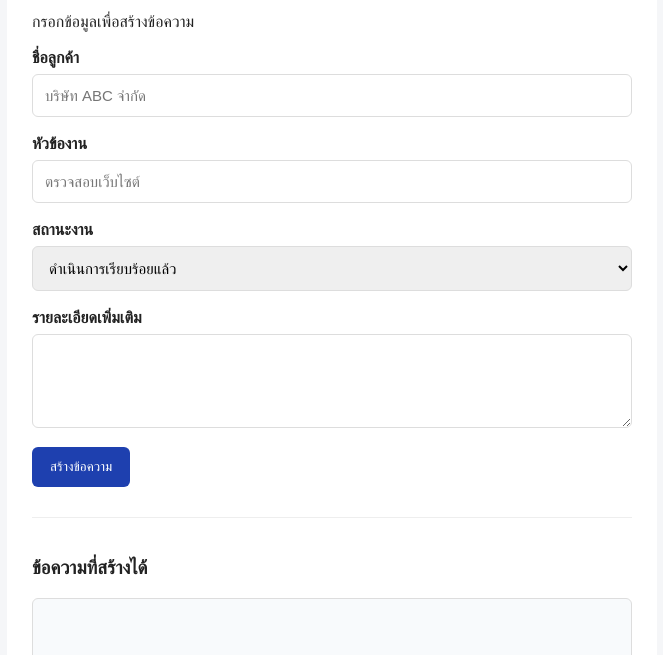
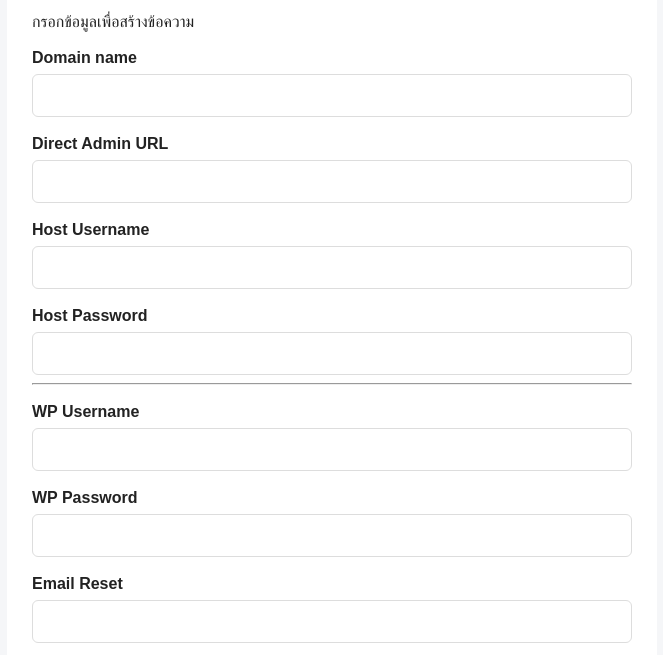
Before and after one commit to iamWaritphon/contract-generator, a plain HTML site: page index.html in a window 1280 px wide. Shown: the part 116-771 px from the top of the page, without its empty margins (308-971 px from the left). Drawn offline with Linux system fonts and the light colour scheme.

Commit message:
Add files via upload

```diff
--- a/index.html
+++ b/index.html
@@ -14,44 +14,40 @@
     <p>กรอกข้อมูลเพื่อสร้างข้อความ</p>
 
     <form id="generatorForm">
-      <label>ชื่อลูกค้า</label>
-      <input name="customer" required
-             placeholder="บริษัท ABC จำกัด">
+      <label>Domain name</label>
+      <input name="domain" required>
 
-      <label>หัวข้องาน</label>
-      <input name="service" required
-             placeholder="ตรวจสอบเว็บไซต์">
+      <label>Direct Admin URL</label>
+      <input name="host_ip" required>
 
-      <label>สถานะงาน</label>
-      <select name="status">
-        <option value="ดำเนินการเรียบร้อยแล้ว">
-          ดำเนินการเรียบร้อยแล้ว
-        </option>
-        <option value="กำลังดำเนินการ">
-          กำลังดำเนินการ
-        </option>
-        <option value="อยู่ระหว่างตรวจสอบ">
-          อยู่ระหว่างตรวจสอบ
-        </option>
-      </select>
+      <label>Host Username</label>
+      <input name="host_user" required>
 
-      <label>รายละเอียดเพิ่มเติม</label>
-      <textarea name="detail" rows="4"></textarea>
+      <label>Host Password</label>
+      <input name="host_password" required>
+
+      <hr>
+
+      <label>WP Username</label>
+      <input name="wp_user" required>
+
+      <label>WP Password</label>
+      <input name="wp_password" required>
+
+      <label>Email Reset</label>
+      <input name="wp_email" type="email" required>
+
+
 
       <button type="submit">สร้างข้อความ</button>
     </form>
 
     <section class="output">
       <h3>ข้อความที่สร้างได้</h3>
-      <textarea id="result" rows="8" readonly></textarea>
+      <textarea id="host_form" rows="12" readonly></textarea>
+      <textarea id="wp_form" rows="12" readonly></textarea>
+      <textarea id="divi_form" rows="4" readonly></textarea>
 
-      <button type="button" id="copyBtn">
-        Copy ข้อความ
-      </button>
-
-      <button type="button" id="resetBtn">
-        Reset
-      </button>
     </section>
   </main>
 
```
